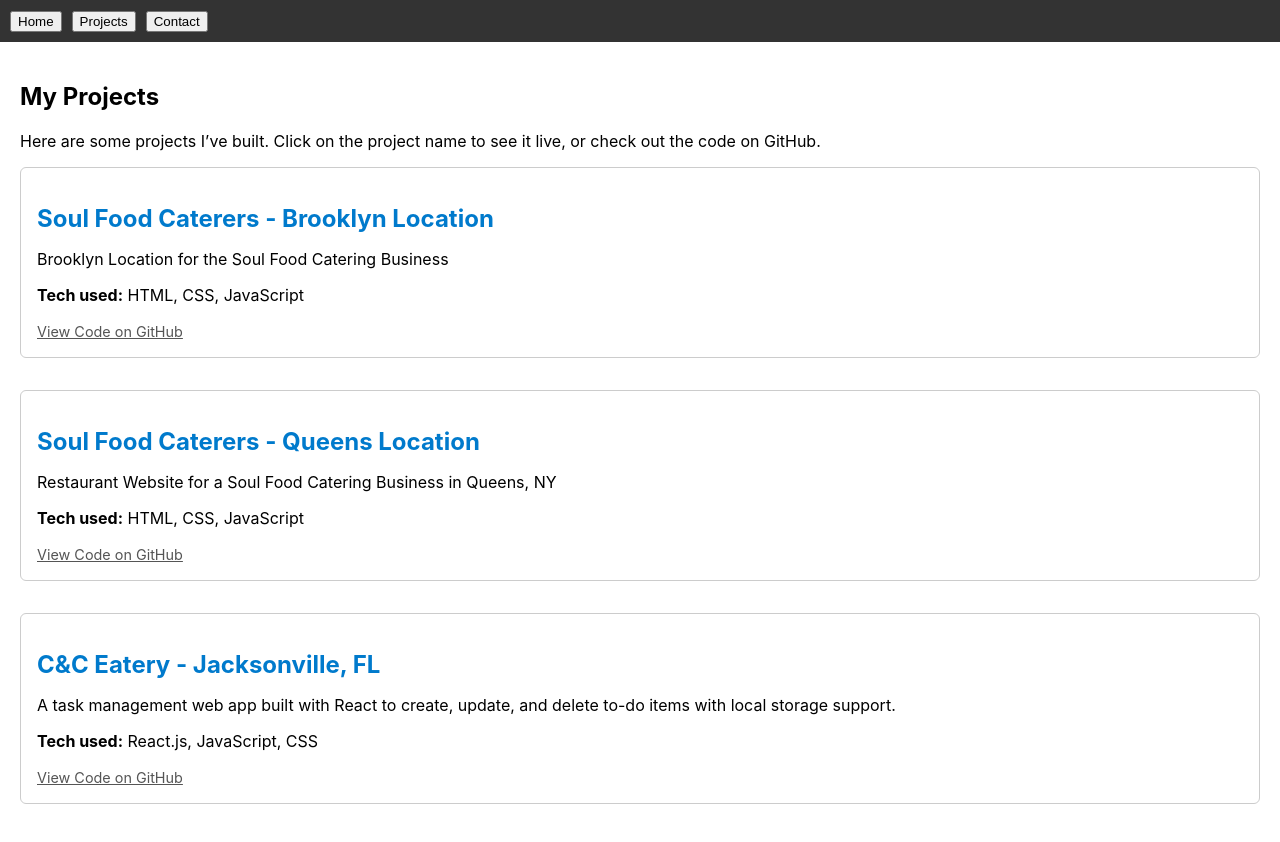
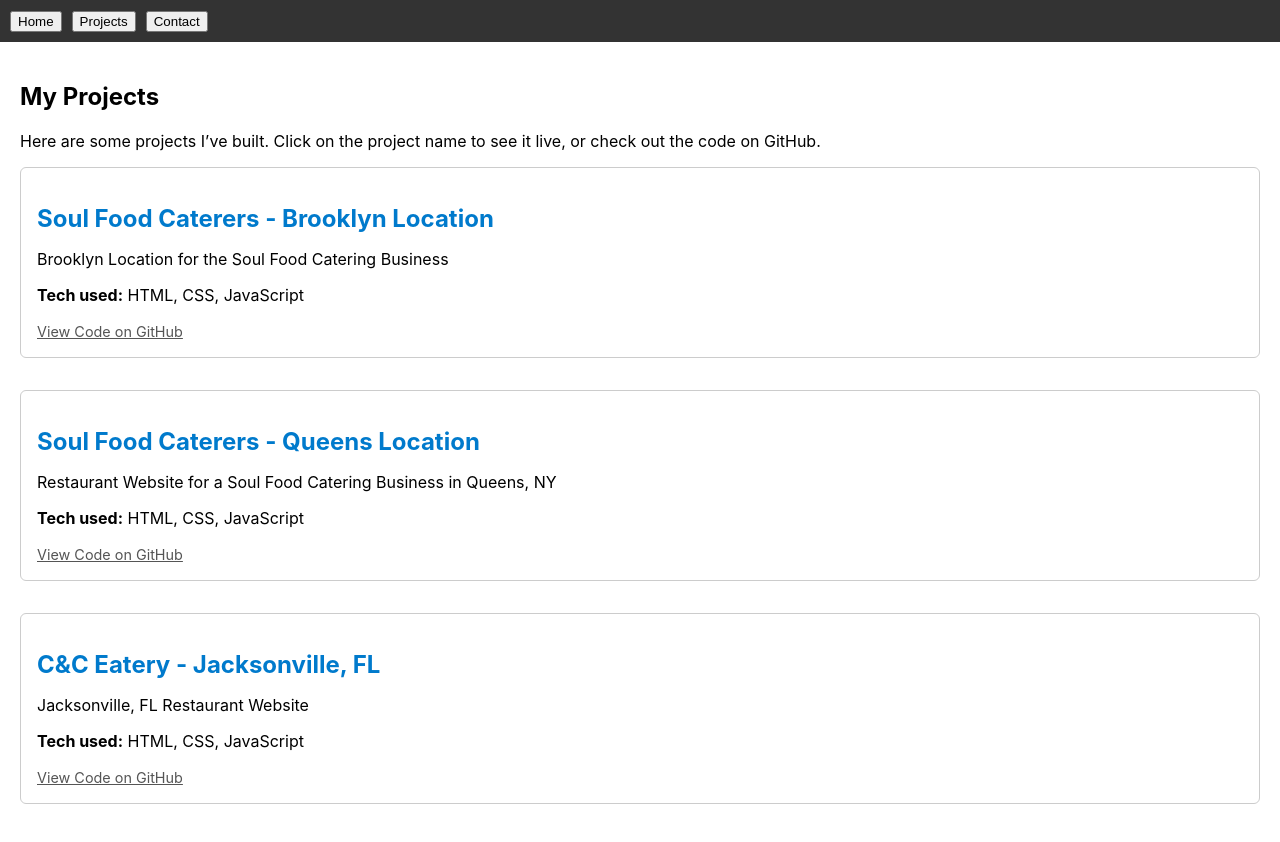
Before and after one commit to fdsdigital/MyWebDevPortfolio, a React (Create React App) app: page / in a window 1280 px wide. Both pictures are taken after a click on the button "Projects". Shown: the top 842 px of the page. Built offline with nearby package versions, Linux system fonts and the light colour scheme.

Commit message:
Update Projects.js

```diff
--- a/src/components/Projects.js
+++ b/src/components/Projects.js
@@ -22,8 +22,8 @@ export default function Projects() {
     {
       id: 3,
       name: "C&C Eatery - Jacksonville, FL",
-      description: "A task management web app built with React to create, update, and delete to-do items with local storage support.",
-      tech: ["React.js", "JavaScript", "CSS"],
+      description: "Jacksonville, FL Restaurant Website",
+      tech: ["HTML", "CSS", "JavaScript"],
       url: "https://fdsdigital.github.io/C-CEateryWebsiteRevised/",
       repo: "https://github.com/fdsdigital/C-CEateryWebsiteRevised"
     }
```
